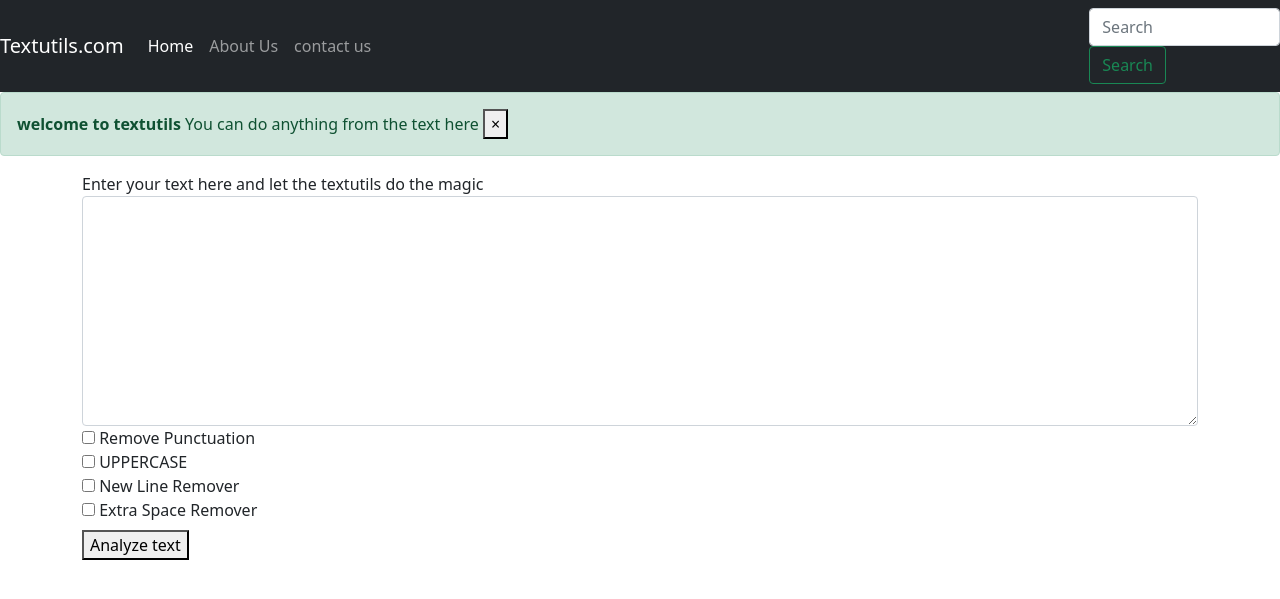
After one commit to archanalohani/textutils, a Django app: template templates/index2.html in a window 1280 px wide. The commit adds this page. Shown: the top 599 px of the page. Run offline with Django 3.2, Linux system fonts and the light colour scheme; the template is opened without the code that fills it, so the values that code supplies are empty.

Commit message:
Modify index files

```diff
--- a/templates/index.html
+++ b/templates/index.html
@@ -6,13 +6,14 @@
 </head>
 <body>
 <h1>welcome to the text analyser.enter your text below</h1>
-<form action='/analyze ' method ='get'>
+<form action='/analyze' method ='get'>
    <textarea  name='text' style='margin:opx; width:721px; height:93px;'> </textarea><br>
 
 
     <input type="checkbox" name="removepunc">Remove Punctuations<br>
      <input type="checkbox" name="fullcaps">UPPERCASE<br>
     <input type="checkbox" name="newlineremover">New Line Remover<br>
+    <input type="checkbox" name="extraspaceremover">Extra space Remover<br>
     <button type='submit'>Analyze Text </button>
 
 </form>
--- /dev/null
+++ b/templates/index2.html
@@ -0,0 +1,132 @@
+<!DOCTYPE html>
+<html lang="en">
+
+<head>
+
+  <!-- Required meta tags -->
+  <meta charset="utf-8">
+  <meta name="viewport" content="width=device-width, initial-scale=1,shrink-to-fit=no">
+
+  <!-- Bootstrap CSS -->
+  <link href="https://cdn.jsdelivr.net/npm/bootstrap@5.0.0-beta1/dist/css/bootstrap.min.css" rel="stylesheet"
+    integrity="sha384-giJF6kkoqNQ00vy+HMDP7azOuL0xtbfIcaT9wjKHr8RbDVddVHyTfAAsrekwKmP1" crossorigin="anonymous">
+
+  <title>Textutils.com</title>
+</head>
+
+<body>
+  <nav class="navbar navbar-expand-lg navbar-dark bg-dark">
+    <a class="navbar-brand" href="#">Textutils.com</a>
+    <button class="navbar-toggler" type="button" data-bs-toggle="" data-bs-target="#navbarNavDropdown"
+      aria-controls="navbarNavDropdown" aria-expanded="false" aria-label="Toggle navigation">
+      <span class="navbar-toggler-icon"></span>
+    </button>
+    <div class="collapse navbar-collapse" id="navbarNavDropdown">
+      <ul class="navbar-nav">
+        <li class="nav-item">
+          <a class="nav-link active" aria-current="page" href="#">Home</a>
+        </li>
+        <li class="nav-item">
+          <a class="nav-link" href="#">About Us</a>
+        </li>
+        <li class="nav-item">
+          <a class="nav-link" href="#">contact us</a>
+        </li>
+
+
+      </ul>
+    </div>
+
+
+
+    <form class="form-inline">
+      <input class="form-control mr-sm-2" type="search" placeholder="Search" aria-label="Search">
+      <button class="btn btn-outline-success my-2 my-sm-0" type="submit">Search</button>
+    </form>
+  </nav>
+  <div class="alert alert-success alert-dismissible fade show" role="alert">
+    <strong>welcome to textutils</strong> You can do anything from the text here
+    <button type="button" class="close" data-dismiss="alert" aria-label="Close">
+      <span aria-hidden="true">&times</span>
+    </button>
+  </div>
+  <div class="container">
+    <form>
+
+      <div class="form-group">
+        <label for="exampleformcontrolTextarea1">Enter your text here and let the textutils do the magic</label>
+        <textarea class="form-control" name="text" id="exampleformControlTextarea1" rows="9"></textarea>
+      </div>
+    </form>
+
+    <div class="custom-control custom-switch">
+      <input type="checkbox" name="removepunc" class="custom-control-input" id="customSwitch1">
+      <label class="custom-control-label" for="customSwitch1">Remove Punctuation</label>
+    </div>
+
+
+    <div class="custom-control custom-switch">
+      <input type="checkbox" name="fullcaps" class="custom-control-input" id="custom-switch2">
+      <label class="custom-control-label" for="customSwitch2">UPPERCASE</label>
+    </div>
+
+
+    <div class="custom-control custom-switch">
+      <input type="checkbox" name="newlineremover" class="custom-control-input" id="custom-switch3">
+      <label class="custom-control-label" for="customswitch3">New Line Remover</label>
+    </div>
+
+    <div class="custom-control custom-switch">
+      <input type="checkbox" name="extraspaceremover" class="custom-control-input" id="custom-switch4">
+      <label class="custom-control-label" for="customswitch4">Extra Space Remover</label>
+    </div>
+
+    <div>
+
+      <button type="submit" class="btn-btn-dark mt-2">Analyze text</button>
+    </div>
+
+
+
+
+
+
+
+  </div>
+
+
+
+
+
+
+
+
+
+
+
+
+  </div>
+
+
+
+
+
+
+  <!-- Optional JavaScript; choose one of the two! -->
+
+  <!-- Option 1: Bootstrap Bundle with Popper -->
+  <script src="https://cdn.jsdelivr.net/npm/bootstrap@5.0.0-beta1/dist/js/bootstrap.bundle.min.js"
+    integrity="sha384-ygbV9kiqUc6oa4msXn9868pTtWMgiQaeYH7/t7LECLbyPA2x65Kgf80OJFdroafW"
+    crossorigin="anonymous"></script>
+
+  <!-- Option 2: Separate Popper and Bootstrap JS -->
+  <!--
+        <script src="https://cdn.jsdelivr.net/npm/@popperjs/core@2.5.4/dist/umd/popper.min.js" integrity="sha384-q2kxQ16AaE6UbzuKqyBE9/u/KzioAlnx2maXQHiDX9d4/zp8Ok3f+M7DPm+Ib6IU" crossorigin="anonymous"></script>
+        <script src="https://cdn.jsdelivr.net/npm/bootstrap@5.0.0-beta1/dist/js/bootstrap.min.js" integrity="sha384-pQQkAEnwaBkjpqZ8RU1fF1AKtTcHJwFl3pblpTlHXybJjHpMYo79HY3hIi4NKxyj" crossorigin="anonymous"></script>
+        -->
+</body>
+
+</html>
+</body>
+
+</html>
```
